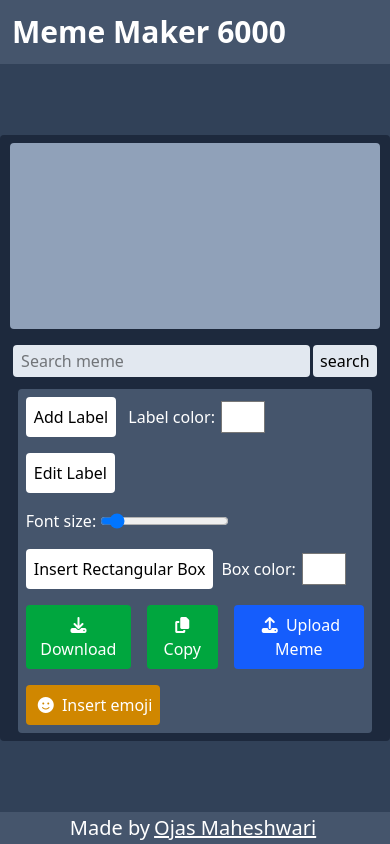
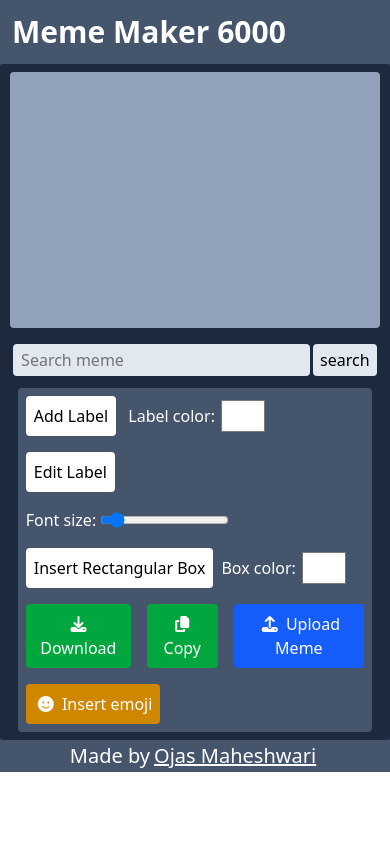
Before and after one commit to ojasmaheshwari/meme-maker-6000, a website built with Vite: page index.html in a window 390 px wide. Built offline with nearby package versions, Linux system fonts and the light colour scheme; what fabric would draw is missing.

Commit message:
Responsive changes

```diff
--- a/index.html
+++ b/index.html
@@ -12,14 +12,14 @@
 <body>
 	<header class="bg-slate-600 w-full h-16 text-white font-bold text-3xl flex items-center px-3"> Meme Maker 6000
 	</header>
-	<main class="h-[calc(100svh-(var(--spacing)*24))] bg-slate-700 flex justify-center items-center">
+	<main class="lg:h-[calc(100svh-(var(--spacing)*24))] bg-slate-700 flex justify-center items-center">
 		<div
 			class="main-container md:w-[70%] lg:h-[70%] bg-slate-800 flex flex-col lg:flex-row justify-center items-center rounded-sm">
-			<div class="meme-container h-[50%] w-[95%] md:h-full lg:h-full bg-slate-400 m-2 lg:m-0 rounded-sm">
+			<div class="meme-container h-64 w-[95%] md:h-full lg:h-full bg-slate-400 m-2 lg:m-0 rounded-sm">
 				<canvas id="meme-canvas" class="w-full h-full">
 				</canvas>
 			</div>
-			<div class="actions-container h-[50%] w-[95%] lg:h-full flex flex-col">
+			<div class="actions-container w-[95%] lg:h-full flex flex-col">
 				<form action="POST" class="flex w-full justify-evenly items-center h-10 mt-1">
 					<input type="search" name="meme-search" id="meme-search" class="w-[80%] h-8 bg-slate-200 rounded-sm px-2"
 						placeholder="Search meme">
--- a/package.json
+++ b/package.json
@@ -4,7 +4,7 @@
   "version": "0.0.0",
   "type": "module",
   "scripts": {
-    "dev": "vite",
+    "dev": "vite --host",
     "build": "vite build",
     "preview": "vite preview"
   },
```
